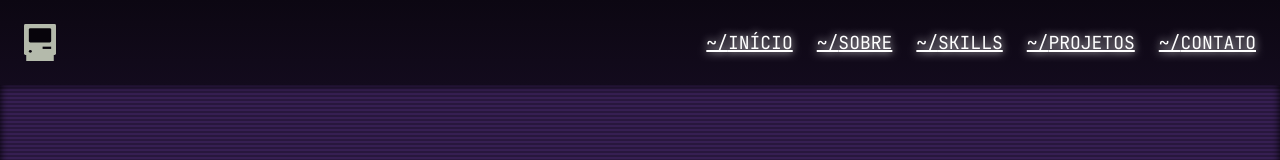
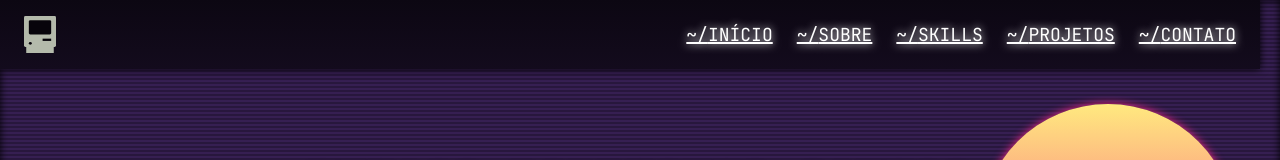
Before and after one commit to trsaints/trsaints-frontend, a React (Vite) app: page / in a window 1280 px wide. Shown: the top 160 px of the page. Built offline with nearby package versions, Linux system fonts and the light colour scheme.

Commit message:
create main header stylesheet

```diff
--- a/src/app/components/MainHeader/index.css
+++ b/src/app/components/MainHeader/index.css
@@ -7,8 +7,11 @@
   display: flex;
   justify-content: space-between;
   align-items: center;
-  padding: 1.5rem;
+  padding: 1rem 1.5rem;
   box-shadow: 0 0 8px black;
+  position: fixed;
+  z-index: 100;
+  width: calc(100dvw - 1.25rem);
 }
 
 .header__banner {
```
